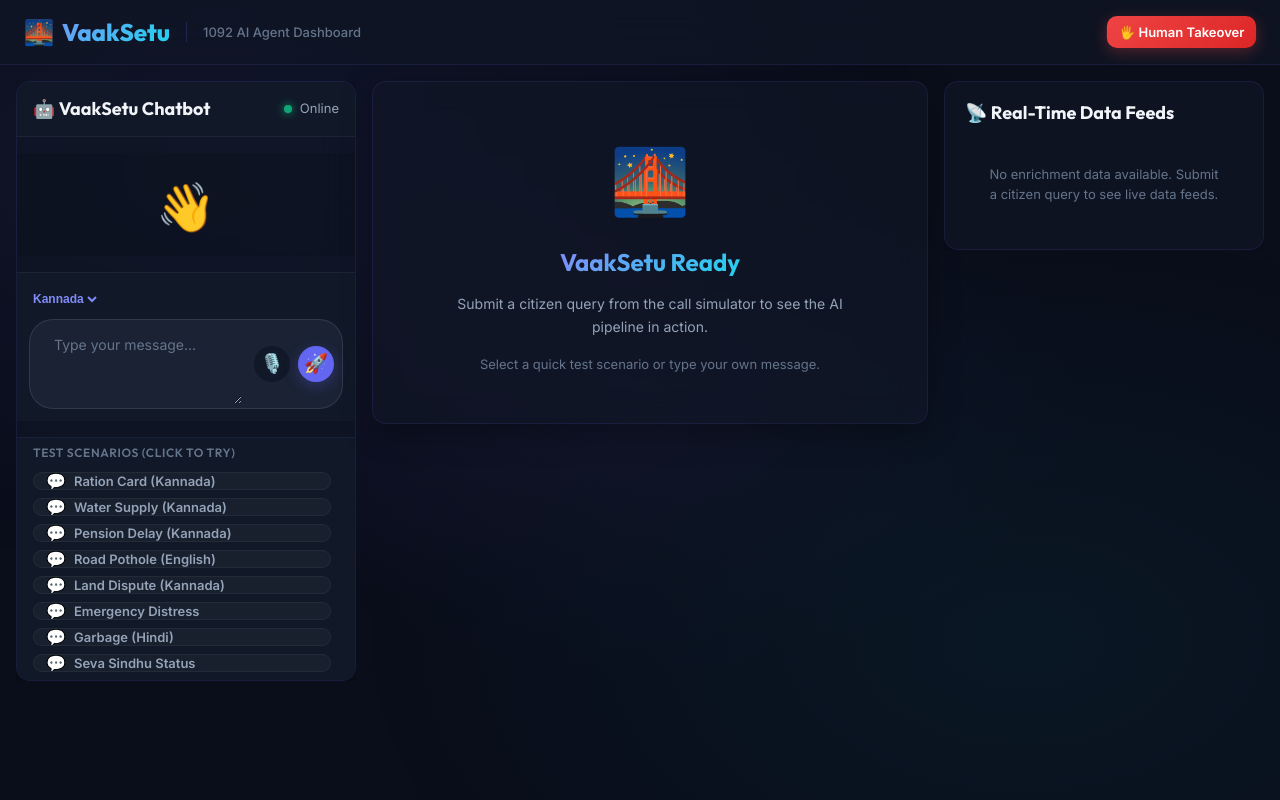
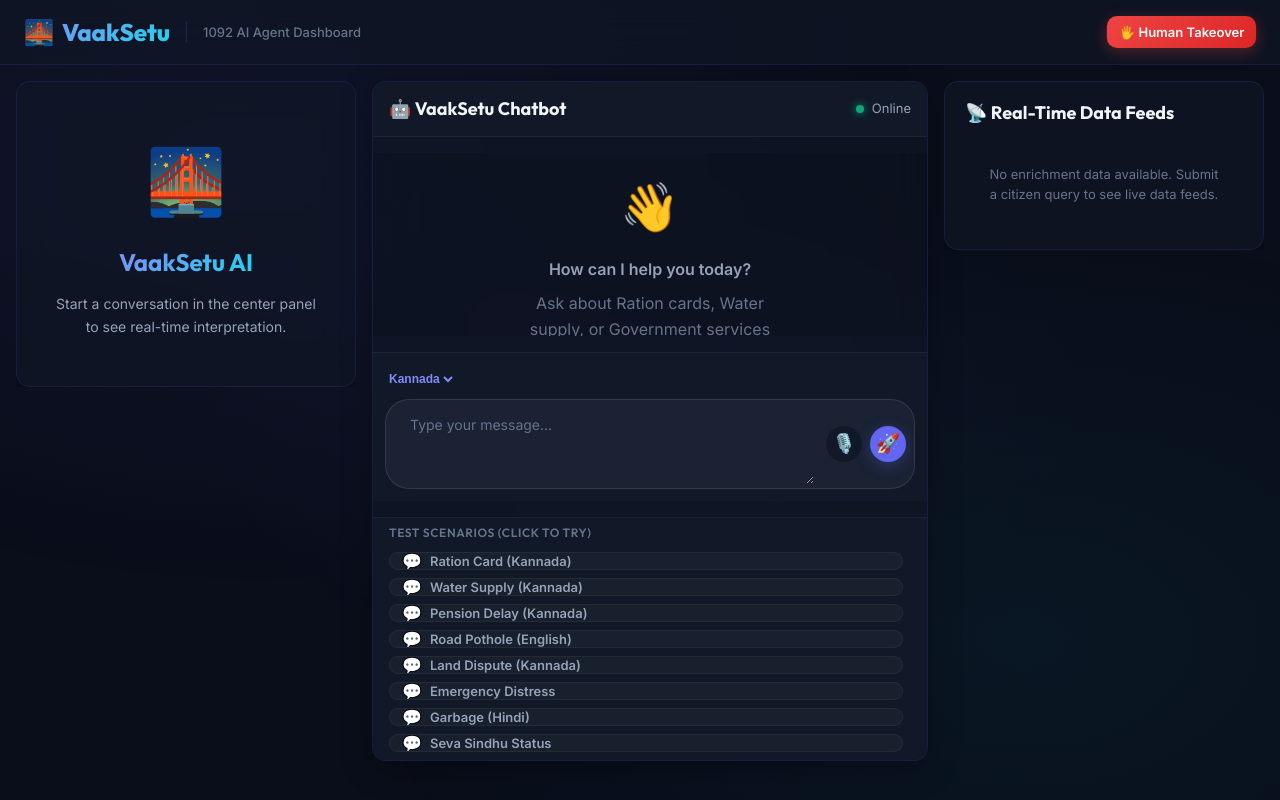
Before and after one commit to Athira-Chandran2000/vaaksetu, a React (Vite) app in the folder frontend/: page / in a window 1280 px wide. Built offline with nearby package versions, Linux system fonts and the light colour scheme.

Commit message:
Enhance Chatbot: Larger center layout & auto-language detection

```diff
--- a/frontend/src/components/AgentDashboard.css
+++ b/frontend/src/components/AgentDashboard.css
@@ -113,7 +113,7 @@
 
 .dashboard-grid {
   display: grid;
-  grid-template-columns: 380px 1fr 360px;
+  grid-template-columns: 320px 1fr 320px;
   gap: var(--space-4);
   padding: var(--space-4) var(--space-4);
   flex: 1;
--- a/frontend/src/components/AgentDashboard.jsx
+++ b/frontend/src/components/AgentDashboard.jsx
@@ -286,19 +286,8 @@ export default function AgentDashboard() {
 
       {/* Main Grid */}
       <div className="dashboard-grid">
-        {/* Left Column: Call Simulator */}
+        {/* Left Column: AI Pipeline Insights */}
         <div className="dashboard-col dashboard-col-left">
-          <CallInterface
-            onSubmitText={handleSubmitText}
-            onSubmitAudio={handleSubmitAudio}
-            isProcessing={isProcessing}
-            transcriptHistory={transcriptHistory}
-          />
-
-        </div>
-
-        {/* Center Column: Pipeline Results */}
-        <div className="dashboard-col dashboard-col-center">
           {pipelineResult ? (
             <>
               <InterpretationCard
@@ -373,11 +362,20 @@ export default function AgentDashboard() {
           ) : (
             <div className="empty-state glass-card">
               <div className="empty-icon">🌉</div>
-              <h3>VaakSetu Ready</h3>
-              <p>Submit a citizen query from the call simulator to see the AI pipeline in action.</p>
-              <p className="empty-hint">Select a quick test scenario or type your own message.</p>
+              <h3>VaakSetu AI</h3>
+              <p>Start a conversation in the center panel to see real-time interpretation.</p>
             </div>
           )}
+        </div>
+
+        {/* Center Column: Chatbot Simulator (Larger) */}
+        <div className="dashboard-col dashboard-col-center">
+          <CallInterface
+            onSubmitText={handleSubmitText}
+            onSubmitAudio={handleSubmitAudio}
+            isProcessing={isProcessing}
+            transcriptHistory={transcriptHistory}
+          />
         </div>
 
         {/* Right Column: Data Feeds & Trends */}
@@ -407,11 +405,6 @@ export default function AgentDashboard() {
                   </div>
                 ))}
               </div>
-              <div className="feedback-stats">
-                <span className="feedback-stat">
-                  Total: {feedbackLog.length} signals
-                </span>
-              </div>
             </div>
           )}
         </div>
--- a/frontend/src/components/CallInterface.css
+++ b/frontend/src/components/CallInterface.css
@@ -127,8 +127,8 @@
 /* ─── Chat Mode ──────────────────────────────────────────────────────────── */
 
 .call-interface.chat-mode {
-  height: 600px;
-  max-height: 80vh;
+  height: 750px;
+  max-height: 85vh;
   padding: 0;
   display: flex;
   flex-direction: column;
```
Also changed, not shown: 1 other file (tests, documents, lock files or other folders).
